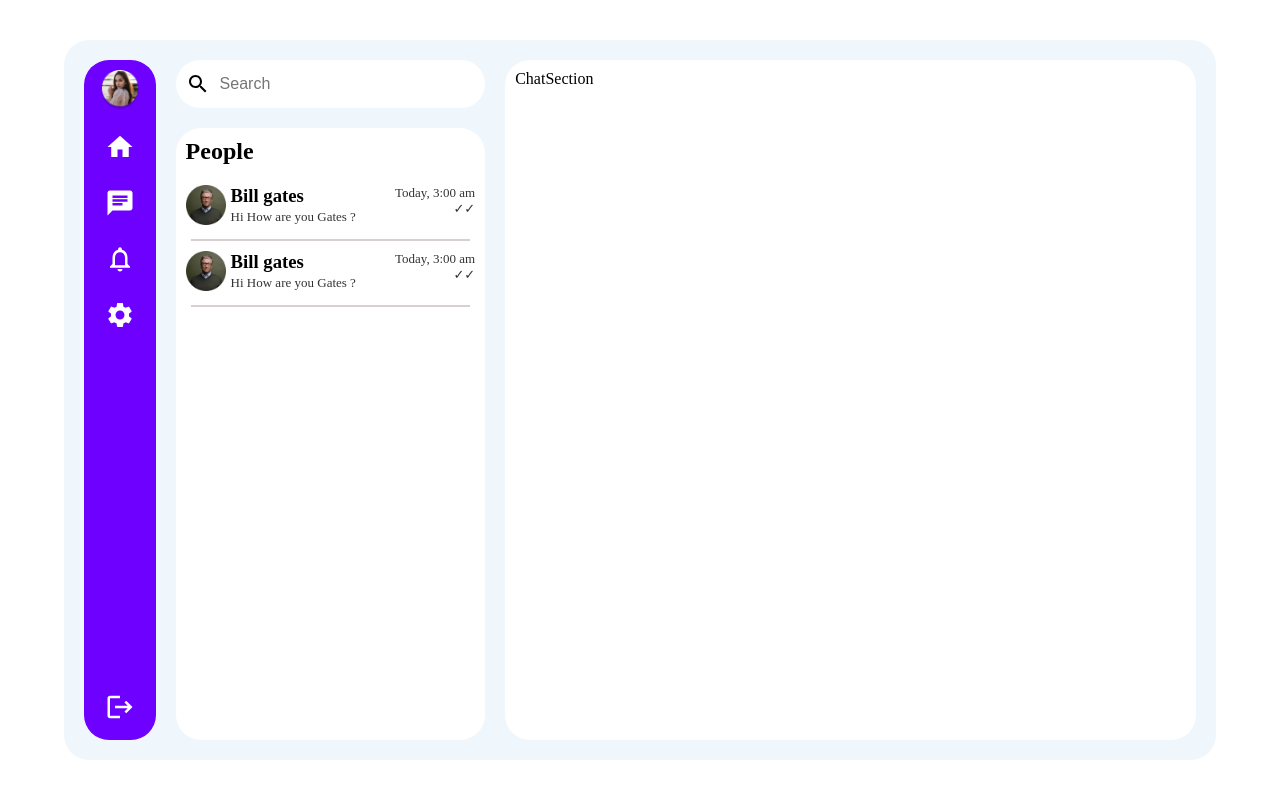
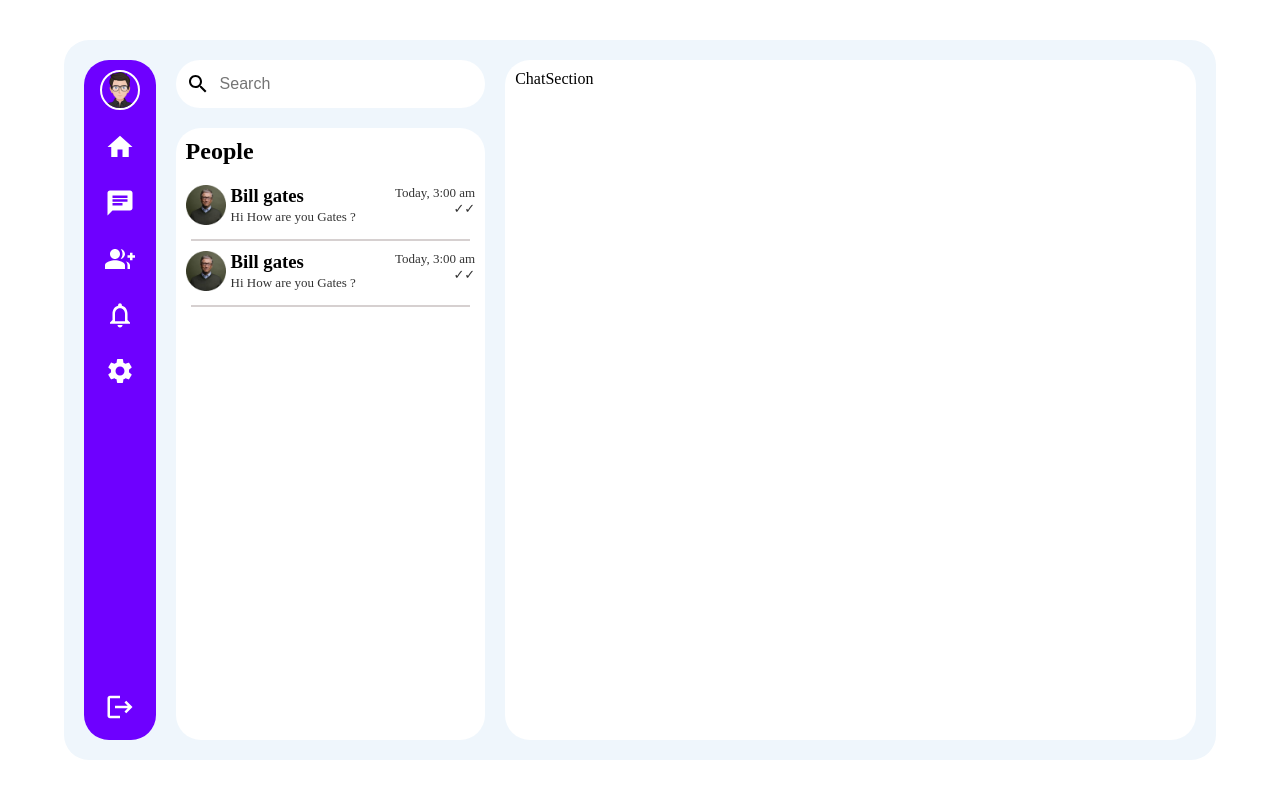
Before and after one commit to Sourabh-Choudhary7/Chat-App, a React (Vite) app in the folder frontend/: page / in a window 1280 px wide. Built offline with nearby package versions, Linux system fonts and the light colour scheme.

Commit message:
fix the style sidebar icons

```diff
--- a/frontend/src/App.css
+++ b/frontend/src/App.css
@@ -46,6 +46,10 @@
     flex-direction: column;
     align-items: center;
     gap: 10px;
+}
+.sb-upper .profile-img img {
+    border-radius: 50%;
+    border: 2px solid white;
 }
 
 /* ...... End of sideBar ...... */
--- a/frontend/src/components/MainContainerComponents/Sidebar.jsx
+++ b/frontend/src/components/MainContainerComponents/Sidebar.jsx
@@ -1,7 +1,8 @@
 import React from 'react'
-import profileImage from '../../assets/girl.png'
+import profileImage from '../../assets/dummyProfile.png'
 import HomeIcon from '@mui/icons-material/Home';
 import ChatIcon from '@mui/icons-material/Chat';
+import GroupAddIcon from '@mui/icons-material/GroupAdd';
 import NotificationsNoneIcon from '@mui/icons-material/NotificationsNone';
 import SettingsIcon from '@mui/icons-material/Settings';
 import LogoutIcon from '@mui/icons-material/Logout';
@@ -21,6 +22,9 @@ const Sidebar = () => {
           <ChatIcon style={{ color: 'white', height: '30px', width: '30px' }} />
         </IconButton>
         <IconButton>
+          <GroupAddIcon style={{ color: 'white', height: '30px', width: '30px' }} />
+        </IconButton>
+        <IconButton>
           <NotificationsNoneIcon style={{ color: 'white', height: '30px', width: '30px' }} />
         </IconButton>
         <IconButton>
```
Also changed, not shown: frontend/src/assets/dummyProfile.png (added).
